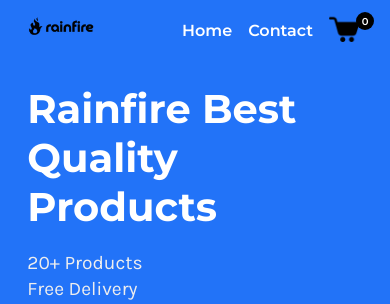
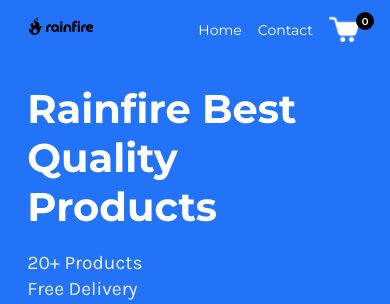
Before and after one commit to jatindahiya100/rainfire, a PHP site: page / in a window 390 px wide. Shown: the top 304 px of the page. Run offline with PHP 8.4, Linux system fonts and the light colour scheme; data comes from the database, SQL or seed files in the repository; some libraries are stand-ins or nearby versions.

Commit message:
Initial commit

```diff
--- a/css/header.css
+++ b/css/header.css
@@ -4,7 +4,7 @@ header {
   justify-content: space-between;
   align-items: center;
   height: 60px;
-  background: #2273f8;;
+  background: #2273f8;
 }
 header a {
   text-decoration: none;
@@ -28,7 +28,7 @@ header .quick-links ul #cart-icon {
 }
 header .quick-links ul li {
   margin-left: 18px;
-  font-weight: 600;
+  font-weight: 500;
   font-family: "Karla", sans-serif;
 }
 header .quick-links ul li img {
@@ -60,7 +60,7 @@ header .quick-links ul li label {
     height: 30px;
   }
   header .quick-links ul li {
-    font-size: 16px;
+    font-size: 14px;
     margin-left: 16px;
   }
 }
--- a/header.html
+++ b/header.html
@@ -13,7 +13,7 @@
 
             <a href="shopping_Cart.html">
                 <li id="cart-icon">
-                    <img src="images/trolley.png" alt="">
+                    <img src="images/cart-white.png" alt="">
                     <label for="total-items"></label>
                 </li>
             </a>
```
Also changed, not shown: images/p2.png (added).
